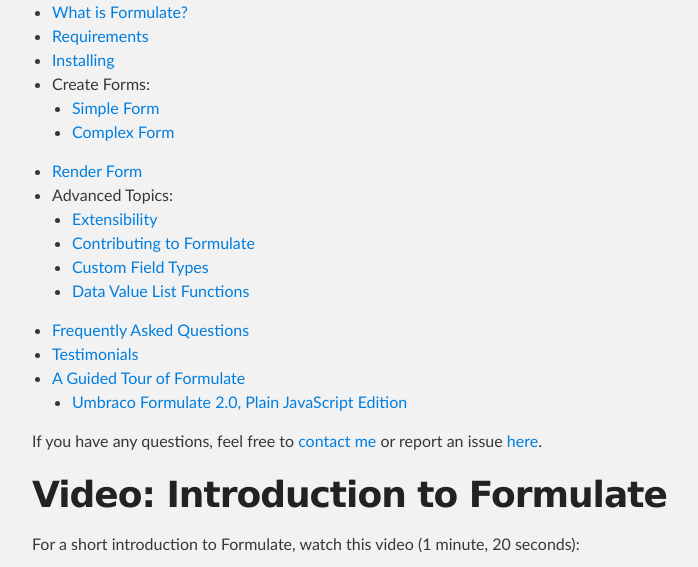
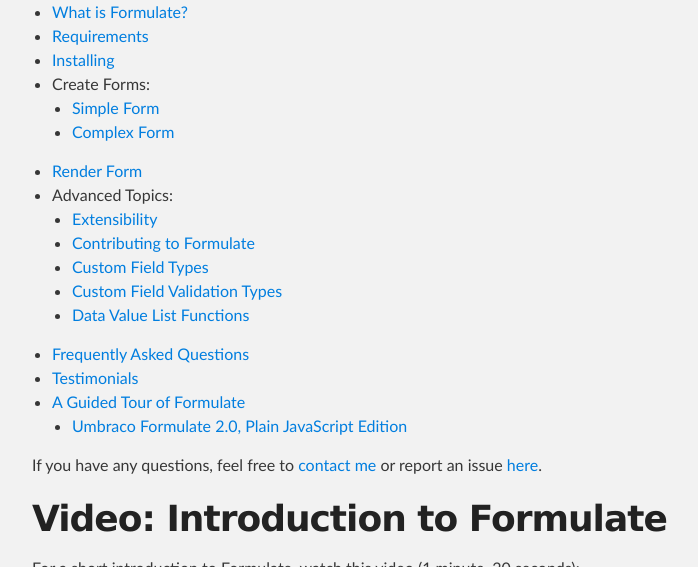
Before and after one commit to rhythmagency/formulate, a Jekyll site: the page built from index.md, in a window 1280 px wide and 900 px high, scrolled down 1156 px, cut to the strip 0-567 px from the top of the window. Shown: the whole strip, without its empty margins (288-986 px from the left). Built offline with Jekyll 4.4.1, drawn with Linux system fonts in a browser that asks for light colours.

Commit message:
Linked to custom field validation types article.

```diff
--- a/index.md
+++ b/index.md
@@ -21,6 +21,7 @@
   * [Extensibility](/extensibility)
   * [Contributing to Formulate](https://github.com/rhythmagency/formulate#contributing)
   * [Custom Field Types](/articles/custom-field-types)
+  * [Custom Field Validation Types](https://code101.net/code-101/making-custom-field-validations-in-formulate)
   * [Data Value List Functions](https://our.umbraco.org/projects/backoffice-extensions/formulate/formulate-questions/79633-formulate-036-just-released-data-value-list-functions)
 * [Frequently Asked Questions](/faq)
 * [Testimonials](/testimonials)
```
